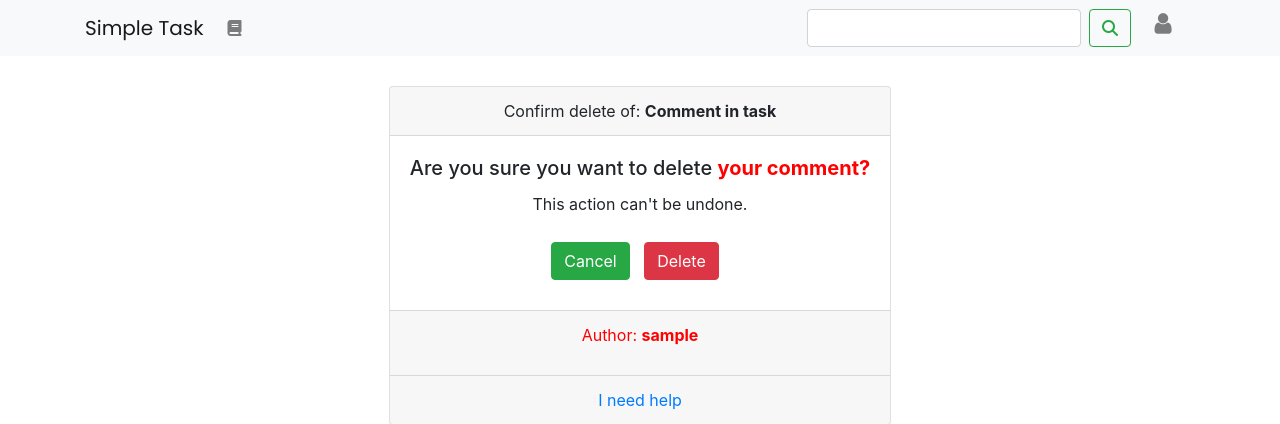
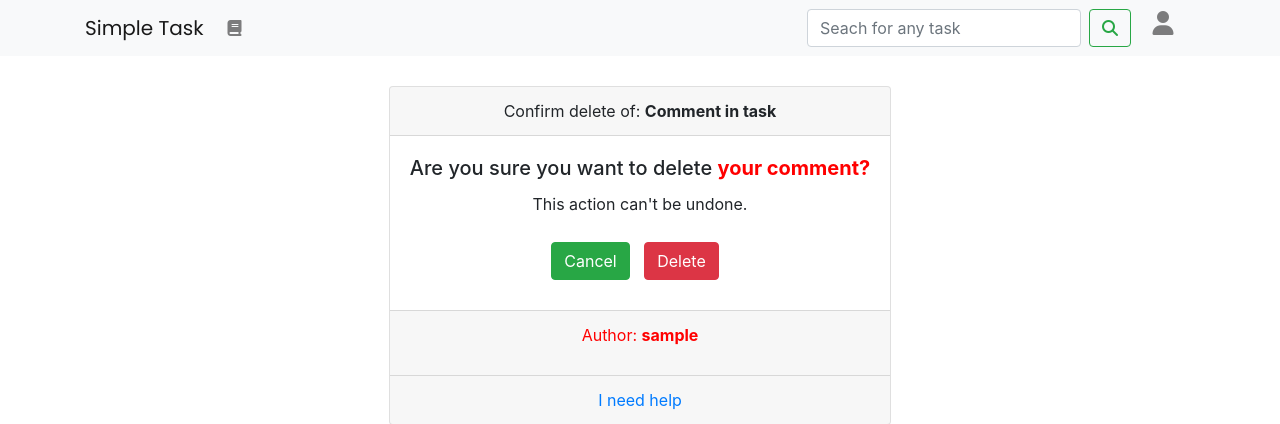
Before and after one commit to caioricciuti/simple_task, a Django app: page /task/comment/1/delete in a window 1280 px wide. Shown: the top 424 px of the page. Run offline with Django 3.2, Linux system fonts and the light colour scheme; a user stored in the database is signed in; tables that the repository leaves empty hold one stand-in row (values such as "Sample post"); parts of the project's set-up code (start-up, migrations or seed data) failed here and were passed over; some libraries are stand-ins or nearby versions.

Commit message:
'update'

```diff
--- a/task_app/templates/task_app/task_search.html
+++ b/task_app/templates/task_app/task_search.html
@@ -27,9 +27,9 @@
           <th scope="col" data-toggle="tooltip" data-placement="top" title="Departament">Dep.</th>
           <th scope="col"></th>
       </tr>
+      {% for query in object_list %}
       </thead>
-       <tbody>
-        {% for query in object_list %}
+        <tbody>
       <tr>
           {% if query.importance == "H" %}
           <th  scope="row" data-toggle="tooltip" data-placement="top" title="HIGH"><i style="color: red" class="fas fa-bookmark"></i></th>
@@ -93,6 +93,7 @@
       </div>
     </div>
   </div>
+
 </div>
 {% include "shared/footer.html" %}
 {% endblock content %}
--- a/task_app/views.py
+++ b/task_app/views.py
@@ -147,8 +147,8 @@ class TaskSearchView(LoginRequiredMixin, ListView):
         query = self.request.GET.get('q')
         usr = self.request.user
         if query:
-            object_list = self.model.objects.filter(Q(title__icontains=query) & Q(is_public = True) | Q(title__icontains=query) & Q(author = usr) | Q(title__icontains=query) & Q(responsable = usr))
-            #object_list = self.model.objects.filter(title__icontains=query)
+            object_list = self.model.objects.filter(Q(title__icontains=query) & Q(is_public = True) |
+            Q(title__icontains=query) & Q(author = usr) | Q(title__icontains=query) & Q(responsable = usr))
         else:
             object_list = self.model.objects.none()
         return object_list
--- a/templates/shared/nav.html
+++ b/templates/shared/nav.html
@@ -1,6 +1,4 @@
 <style>
-    @import url("//maxcdn.bootstrapcdn.com/font-awesome/4.7.0/css/font-awesome.min.css");
-
 .navbar-icon-top .navbar-nav .nav-link > .fa {
   position: relative;
   width: 36px;
@@ -137,7 +135,7 @@
           <ul class="navbar-nav ">
                  <li class="nav-item">
                    <form class="form-inline seach-form" action="/task/results" method='GET'>
-                     <input class="form-control mr-sm-2" type='text' name='q' value='{{ request.GET.q }}'>
+                     <input placeholder="Seach for any task" class="form-control mr-sm-2" type='text' name='q' value='{{ request.GET.q }}'>
                      <button class="btn btn-outline-success my-2 my-sm-0" type='submit'><i class="fas fa-search"></i></button>
                    </form>
                  </li>
```
